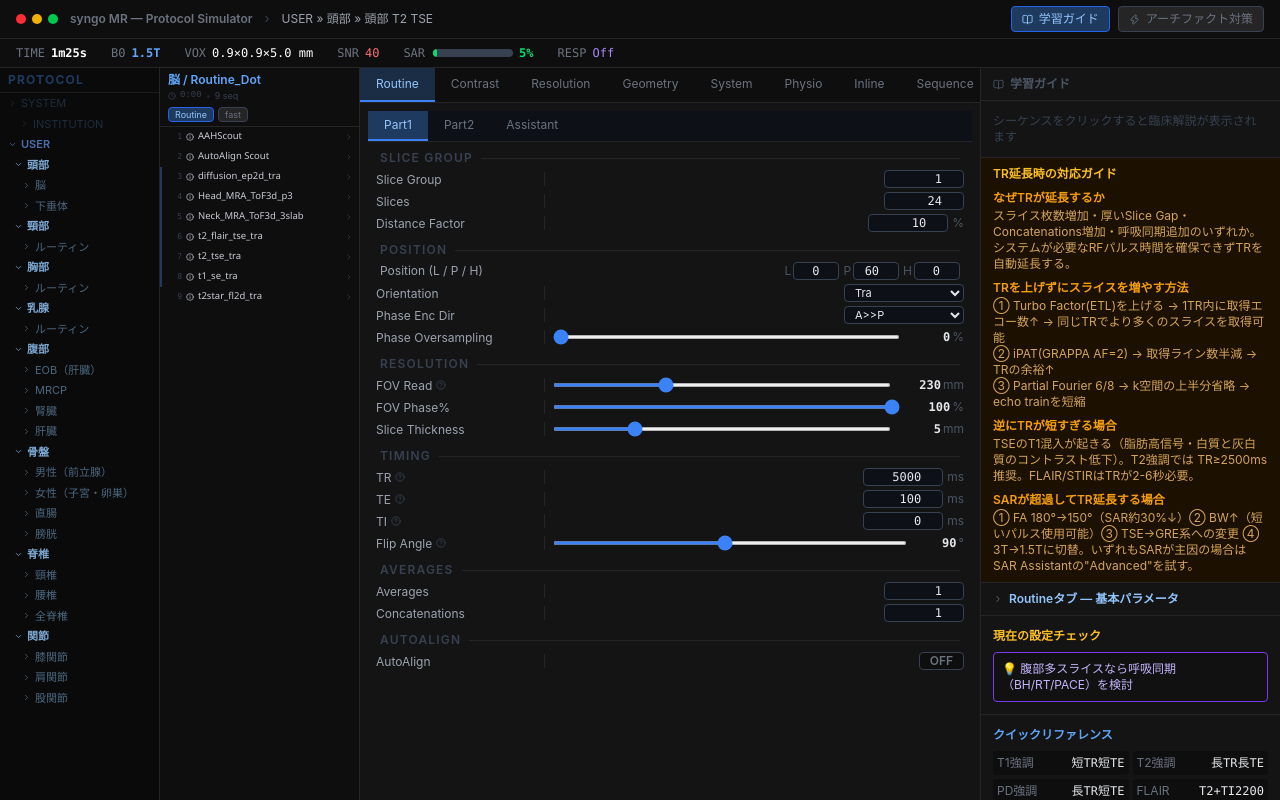
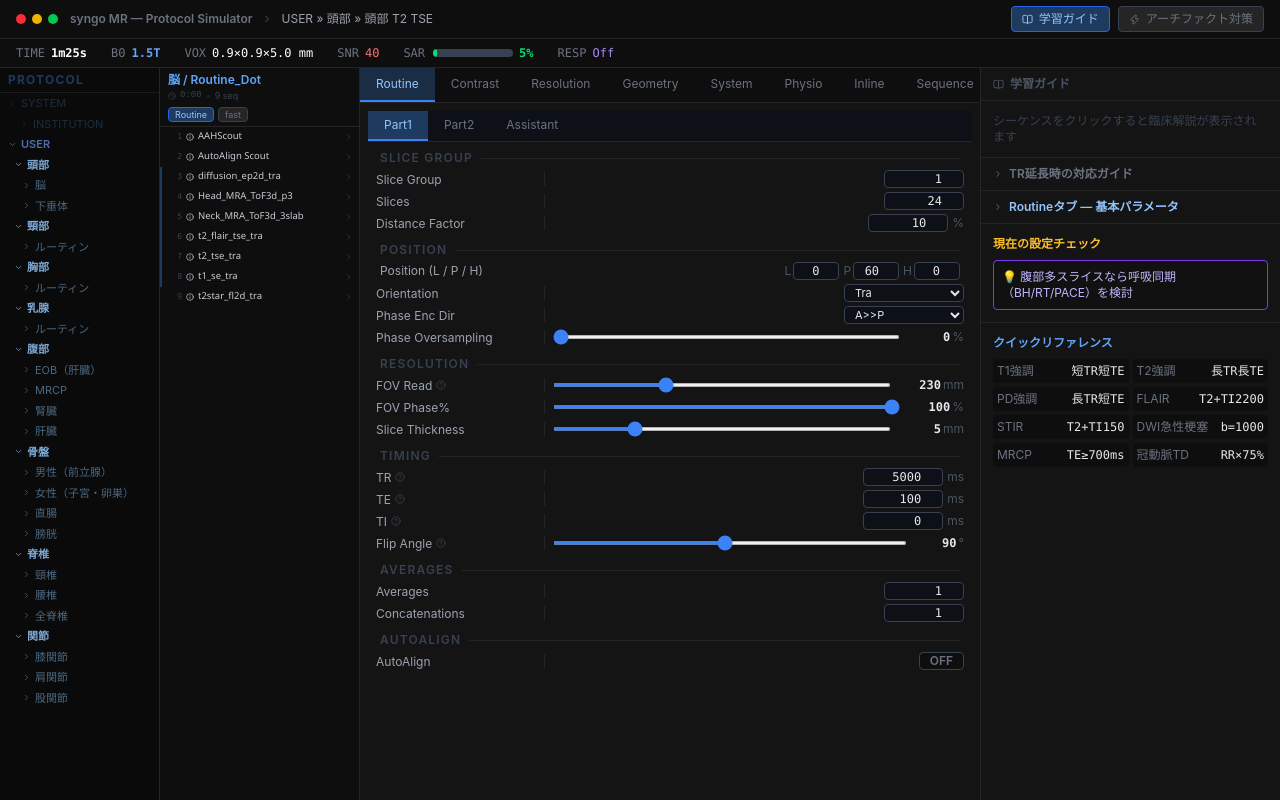
Before and after one commit to tomosoko/mri-protocol-sim, a React (Vite) app: page / in a window 1280 px wide. Built offline with nearby package versions, Linux system fonts and the light colour scheme.

Commit message:
refactor: TR延長時の対応ガイドを折りたたみ式に変更（デフォルト非表示）

```diff
--- a/src/App.tsx
+++ b/src/App.tsx
@@ -157,6 +157,7 @@
   const { params, activeTab, activeSequenceName, activeBodyPartId } = useProtocolStore()
   const [seqOpen, setSeqOpen] = useState(true)
   const [tipsOpen, setTipsOpen] = useState(false)
+  const [trGuideOpen, setTrGuideOpen] = useState(false)
 
   const seqClinical = activeSequenceName ? getSeqClinical(activeSequenceName, activeBodyPartId) : null
 
@@ -331,11 +332,20 @@
         </div>
       )}
 
-      {/* ===== TR延長時の対応ガイド ===== */}
+      {/* ===== TR延長時の対応ガイド — collapsible ===== */}
       <div style={{ borderBottom: '1px solid #252525' }}>
-        <div className="px-3 py-2" style={{ background: '#1c1000' }}>
-          <div className="text-xs font-semibold mb-2" style={{ color: '#fbbf24' }}>TR延長時の対応ガイド</div>
-          <div className="space-y-2 text-xs">
+        <button
+          className="w-full flex items-center gap-1.5 px-3 py-2 text-left"
+          onClick={() => setTrGuideOpen(o => !o)}
+        >
+          <ChevronDown
+            size={10}
+            style={{ color: '#6b7280', transform: trGuideOpen ? 'rotate(0deg)' : 'rotate(-90deg)', transition: 'transform 0.15s' }}
+          />
+          <span className="text-xs font-semibold" style={{ color: '#6b7280' }}>TR延長時の対応ガイド</span>
+        </button>
+        {trGuideOpen && (
+          <div className="px-3 pb-3 space-y-2 text-xs">
             {[
               { title: 'なぜTRが延長するか', text: 'スライス枚数増加・厚いSlice Gap・Concatenations増加・呼吸同期追加のいずれか。システムが必要なRFパルス時間を確保できずTRを自動延長する。' },
               { title: 'TRを上げずにスライスを増やす方法', text: '① Turbo Factor(ETL)を上げる → 1TR内に取得エコー数↑ → 同じTRでより多くのスライスを取得可能\n② iPAT(GRAPPA AF=2) → 取得ライン数半減 → TRの余裕↑\n③ Partial Fourier 6/8 → k空間の上半分省略 → echo trainを短縮' },
@@ -343,12 +353,12 @@
               { title: 'SARが超過してTR延長する場合', text: '① FA 180°→150°（SAR約30%↓）② BW↑（短いパルス使用可能）③ TSE→GRE系への変更 ④ 3T→1.5Tに切替。いずれもSARが主因の場合はSAR Assistantの"Advanced"を試す。' },
             ].map(({ title, text }) => (
               <div key={title}>
-                <div className="font-semibold mb-0.5" style={{ color: '#f59e0b' }}>{title}</div>
-                <div style={{ color: '#d4a55a', whiteSpace: 'pre-line' }}>{text}</div>
+                <div className="font-semibold mb-0.5" style={{ color: '#9ca3af' }}>{title}</div>
+                <div style={{ color: '#6b7280', whiteSpace: 'pre-line' }}>{text}</div>
               </div>
             ))}
           </div>
-        </div>
+        )}
       </div>
 
       {/* ===== Tab tips — collapsible ===== */}
```
